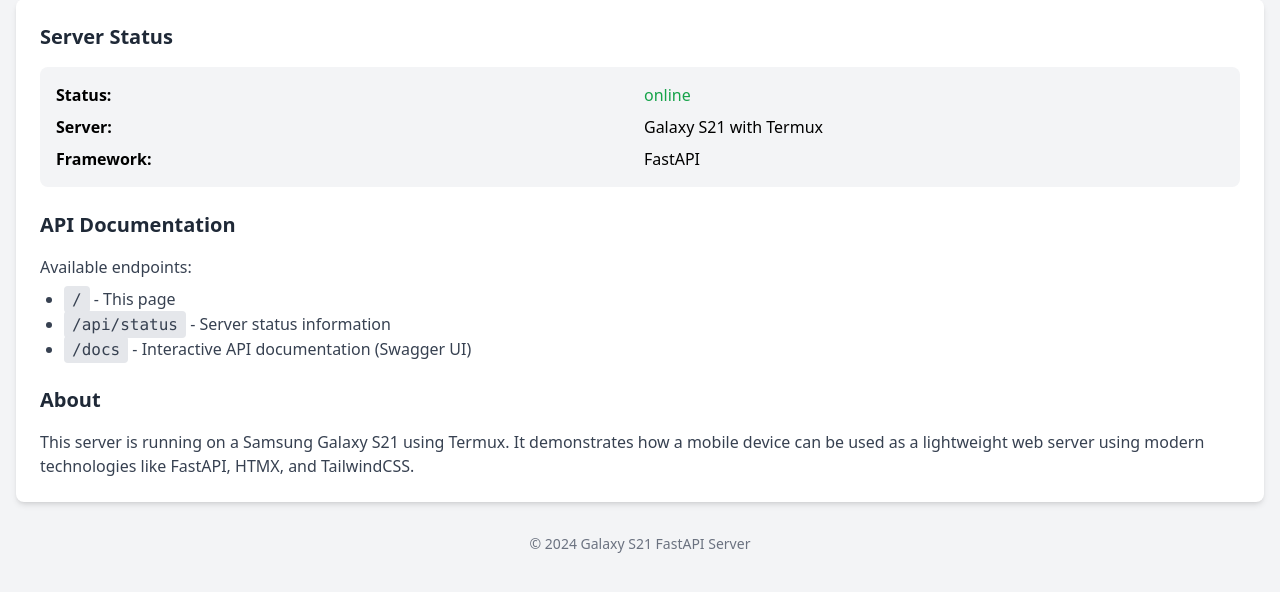
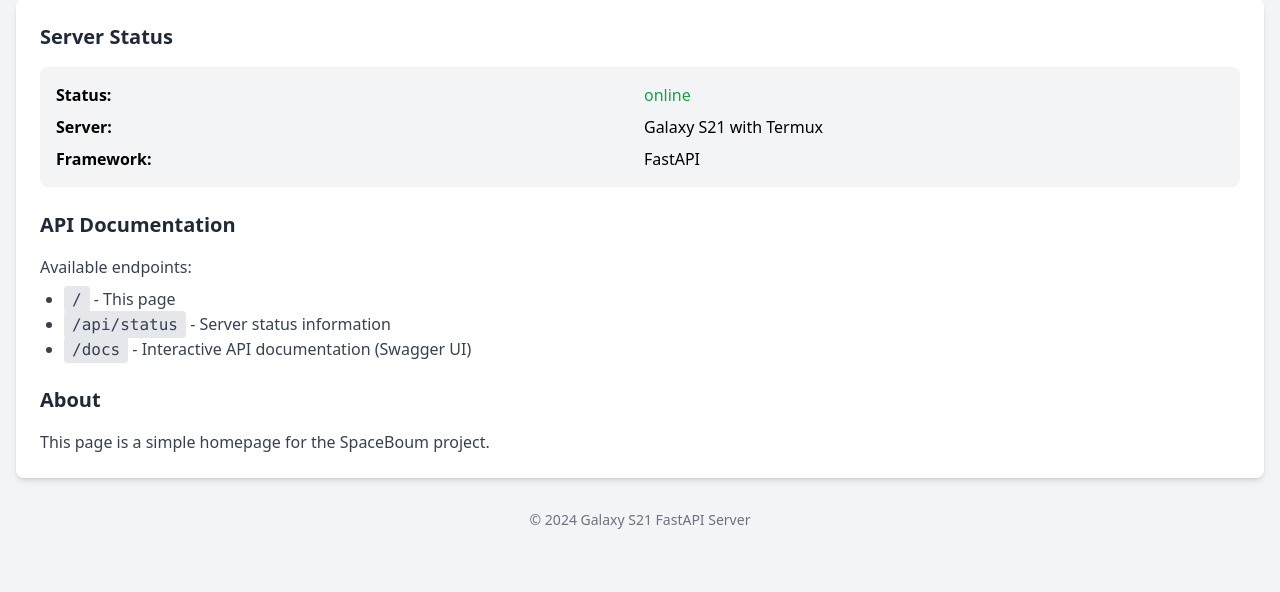
Before and after one commit to happybell80/s21_fastAPI_server, a FastAPI app: page / in a window 1280 px wide. Shown: the part 181-773 px from the top of the page. Run offline with FastAPI, Linux system fonts and the light colour scheme; some libraries are stand-ins or nearby versions.

Commit message:
explanation

```diff
--- a/templates/index.html
+++ b/templates/index.html
@@ -54,9 +54,7 @@
             <section>
                 <h2 class="text-xl font-semibold text-gray-800 mb-4">About</h2>
                 <p class="text-gray-700">
-                    This server is running on a Samsung Galaxy S21 using Termux.
-                    It demonstrates how a mobile device can be used as a lightweight
-                    web server using modern technologies like FastAPI, HTMX, and TailwindCSS.
+                    This page is a simple homepage for the SpaceBoum project.
                 </p>
             </section>
         </main>
```
